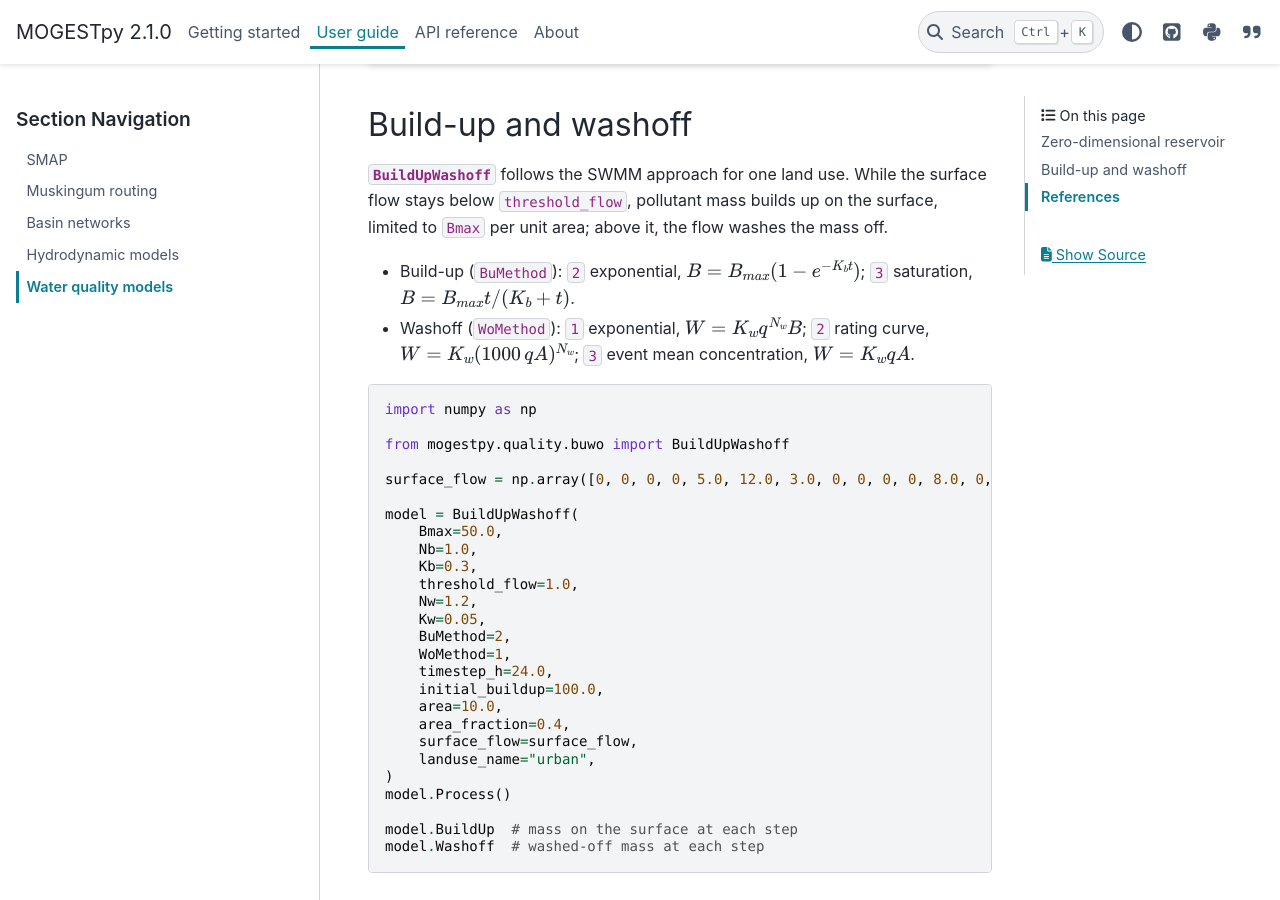
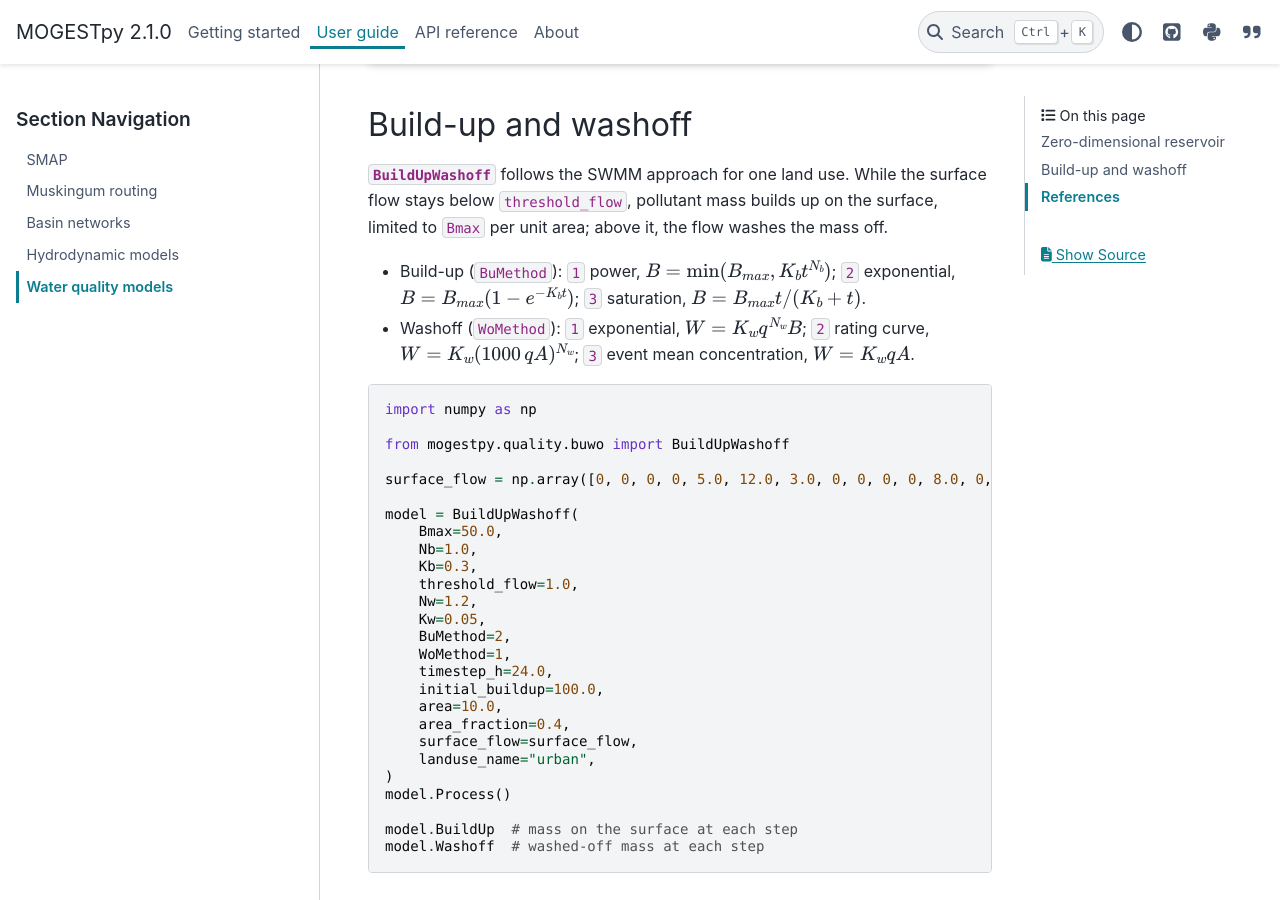
Before and after one commit to dariohhossoda/MOGESTpy, a Sphinx documentation site: the page built from docs/user_guide/quality.rst, in a window 1280 px wide and 900 px high, scrolled down 1072 px. Built offline with Sphinx 7.4.7 and the PyData theme 0.15.4, drawn with Linux system fonts in a browser that asks for light colours; pages that are not in the unit, such as notebooks, are missing from menus; cross-references to code outside the pages are shown as plain code.

Commit message:
Document power build-up equation in user guide
Co-Authored-By: Claude Opus 5.5 <noreply@anthropic.com>

```diff
--- a/docs/user_guide/quality.rst
+++ b/docs/user_guide/quality.rst
@@ -55,7 +55,8 @@ one land use. While the surface flow stays below ``threshold_flow``, pollutant
 mass builds up on the surface, limited to ``Bmax`` per unit area; above it,
 the flow washes the mass off.
 
-* Build-up (``BuMethod``): ``2`` exponential,
+* Build-up (``BuMethod``): ``1`` power,
+  :math:`B = \min(B_{max}, K_b t^{N_b})`; ``2`` exponential,
   :math:`B = B_{max}(1 - e^{-K_b t})`; ``3`` saturation,
   :math:`B = B_{max} t / (K_b + t)`.
 * Washoff (``WoMethod``): ``1`` exponential, :math:`W = K_w q^{N_w} B`;
```
